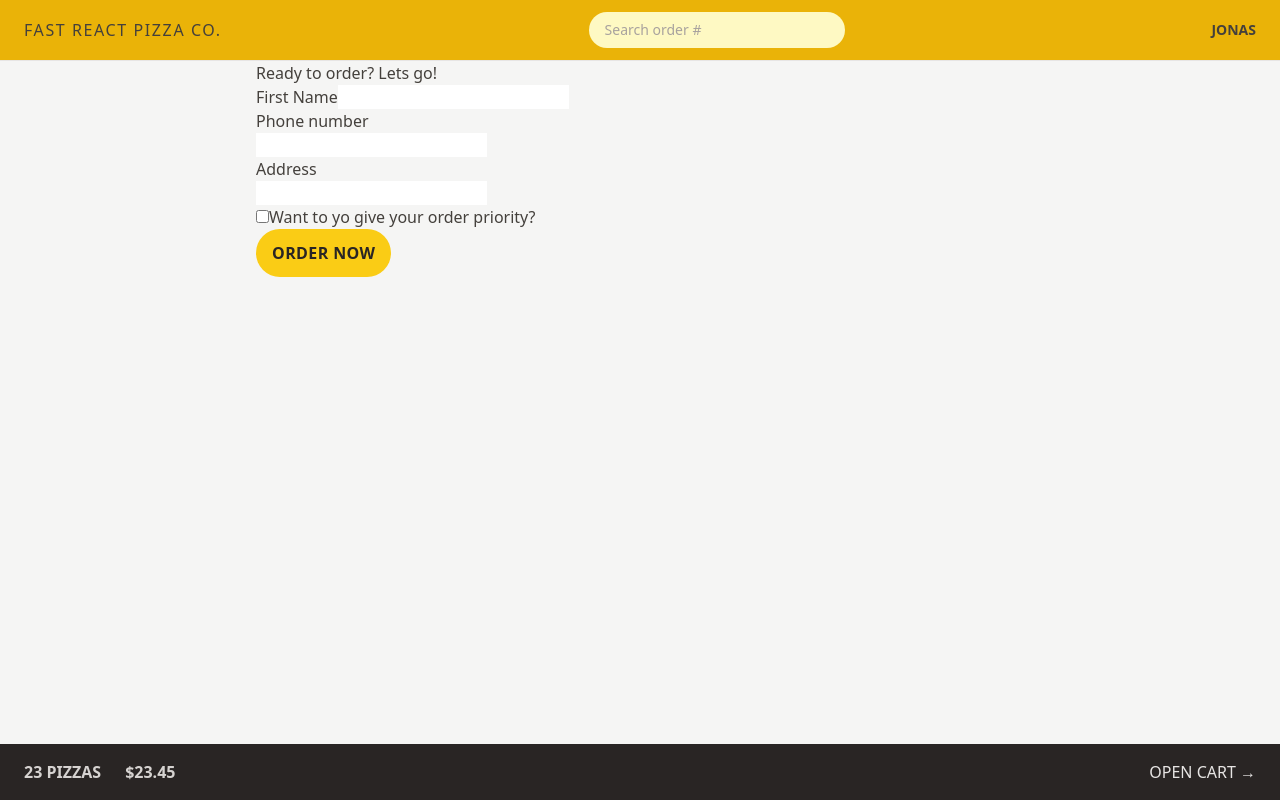
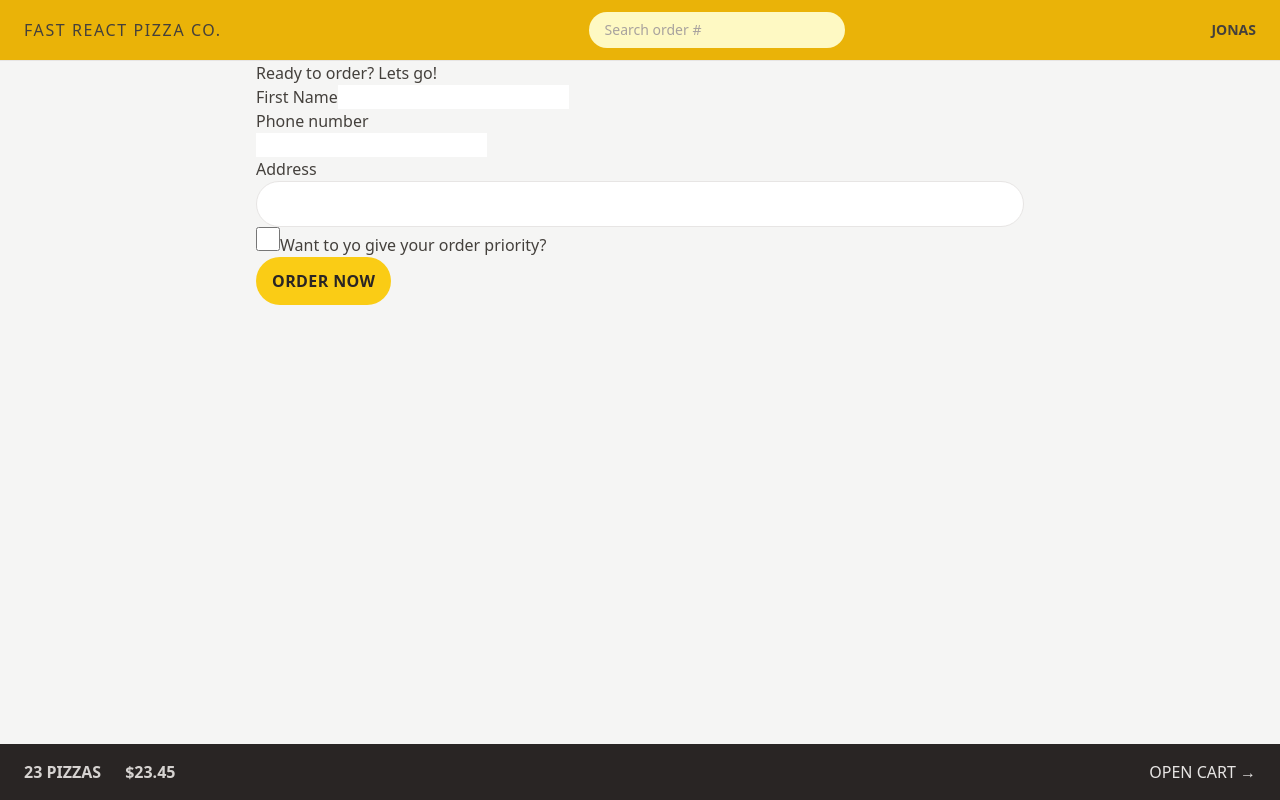
Before and after one commit to platisam/Fast_React_Pizza_Co., a React (Vite) app: page /order/new in a window 1280 px wide. Built offline with nearby package versions, Linux system fonts and the light colour scheme.

Commit message:
styling address and checkbox input in createOrder component using tailwind

```diff
--- a/src/features/order/CreateOrder.jsx
+++ b/src/features/order/CreateOrder.jsx
@@ -62,12 +62,13 @@
         <div>
           <label>Address</label>
           <div>
-            <input type="text" name="address" required />
+            <input className="rounded-full border border-stone-200 px-4 py-2 text-sm transition-all duration-300 placeholder:text-stone-400 focus:outline-none focus:ring focus:ring-yellow-400 w-full md:px-6 md:py-3" type="text" name="address" required />
           </div>
         </div>
 
         <div>
           <input
+          className="h-6 w-6 accent-yellow-400 focus:outline-none focus:ring focus:ring-yellow-400 focus:ring-offset-2"
             type="checkbox"
             name="priority"
             id="priority"
```
